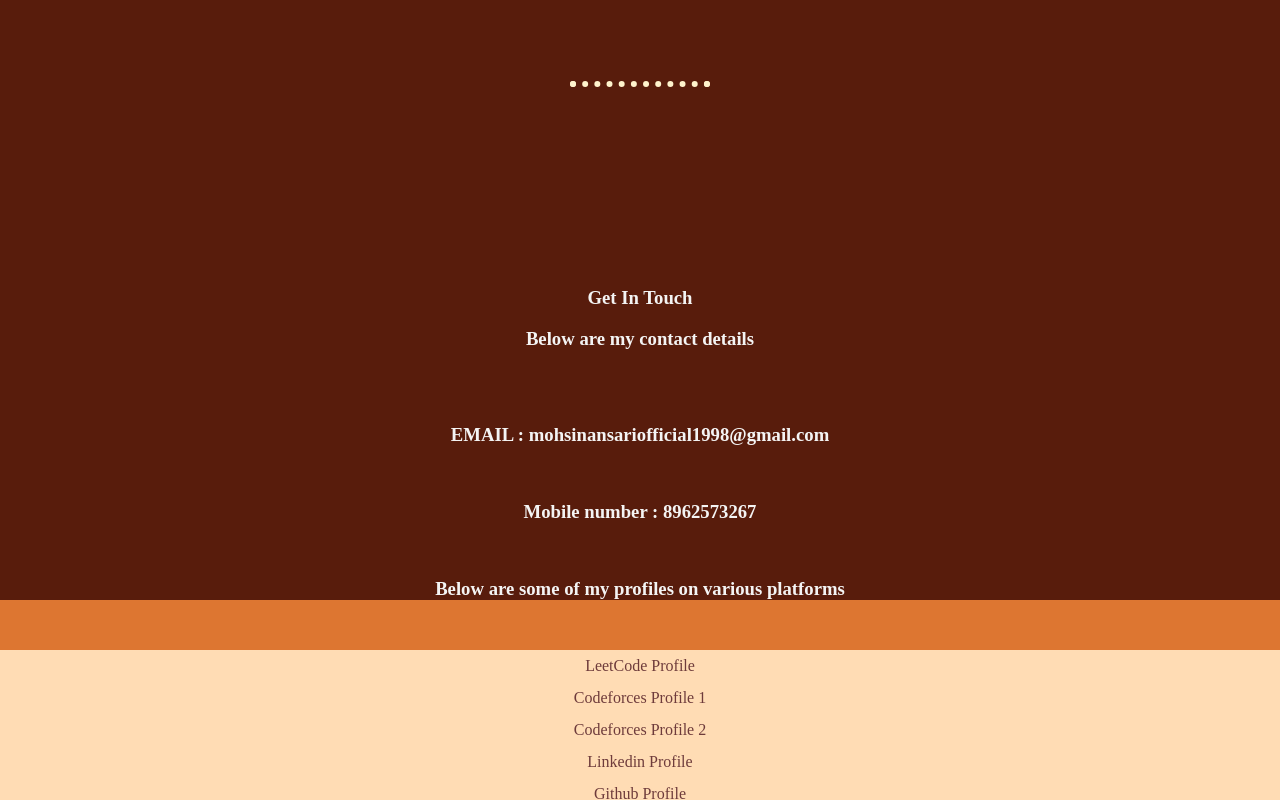
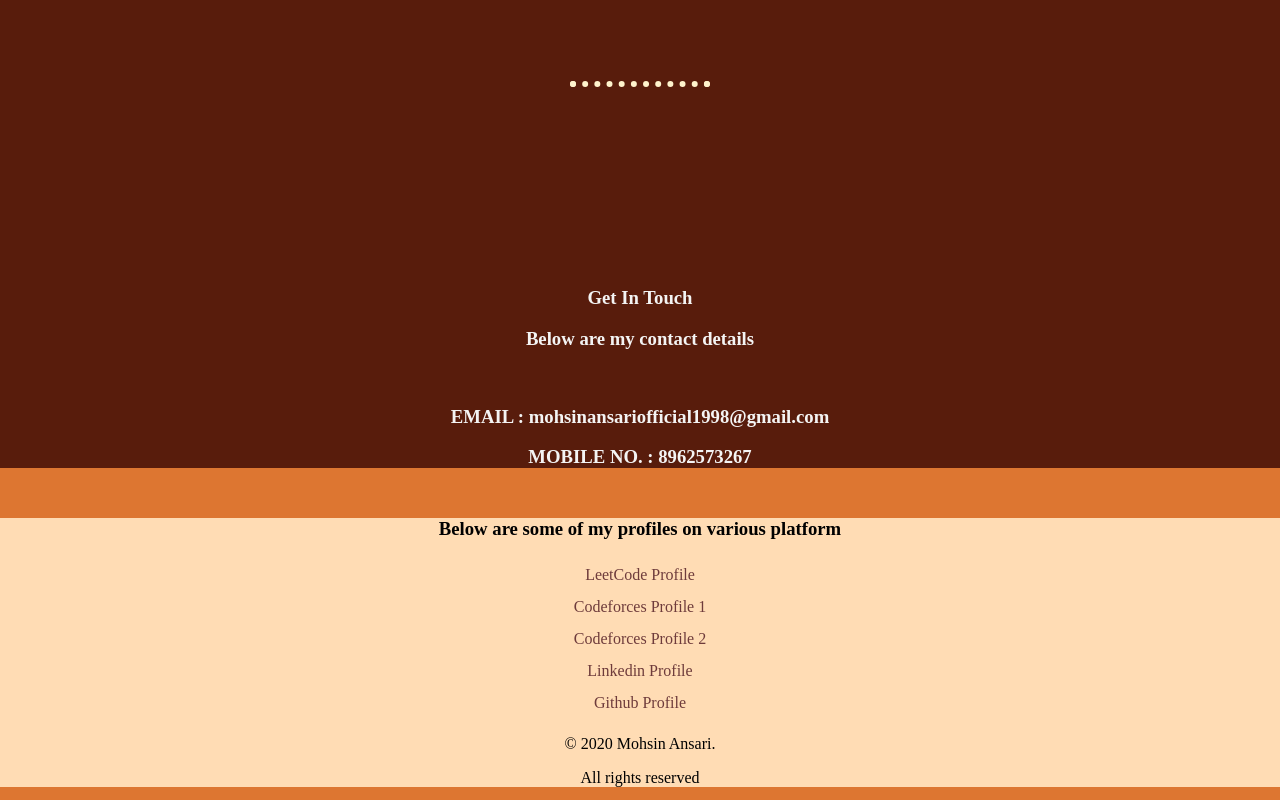
Before and after one commit to mohsinansari12/myIntroSite, a plain HTML site: page index.html in a window 1280 px wide. Shown: the part 2398-3198 px from the top of the page. Drawn offline with Linux system fonts and the light colour scheme.

Commit message:
Update index.html

```diff
--- a/index.html
+++ b/index.html
@@ -23,7 +23,7 @@
     <div class="profile">
       <img src="images/MohsinAnsari.png" alt="Mohsin Ansari" width="225" height="350">
       <h2>Hello.</h2>
-      <p>I'm Mohsin Ansari , a 3rd year student at MANIT Bhopal</p>
+      <p>I'm Mohsin Ansari ,currently a 4th year student at NIT Bhopal</p>
     </div>
     <hr>
     <div class="skills">
@@ -49,18 +49,15 @@
     <div class="contact-me">
       <h3>Get In Touch</h2>
       <h3>Below are my contact details</h3>
-	  <br><br>
+	  <br>
 	  <h3>EMAIL : mohsinansariofficial1998@gmail.com</h3>
-	  <br>
-	  <h3>Mobile number : 8962573267</h3>
-	  <br>
-      <h3>Below are some of my profiles on various platforms</h3>
-
+	  <h3>MOBILE NO. : 8962573267</h3>
     </div>
   </div>
 
 
   <div class="bottom-container">
+    <h3>Below are some of my profiles on various platform</h3>
     <a class="footer-link" href="https://www.leetcode.com/leetcode_bantu_mohsin">LeetCode Profile</a>
     <br>
     <a class="footer-link" href="https://codeforces.com/profile/Mohsin_Bantu_cf">Codeforces Profile 1</a>
@@ -72,7 +69,6 @@
 	<a class="footer-link" href="https://www.github.com/mohsinansari12">Github Profile</a>
 	<br>
     <p>© 2020 Mohsin Ansari.</p>
-    <br>
     <p>All rights reserved</p>
   </div>
 
```
